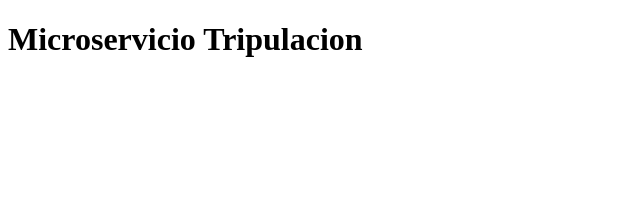
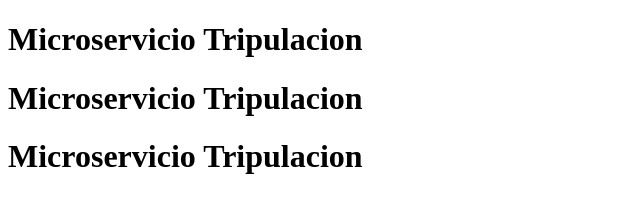
Before and after one commit to Licethd/finalTesting, a website: page html/index.html in a window 1280 px wide. Shown: the whole page, without its empty margins (0-640 px from the left). Drawn offline with Linux system fonts and the light colour scheme.

Commit message:
prueba staying

```diff
--- a/html/index.html
+++ b/html/index.html
@@ -10,5 +10,7 @@
 	</head>
 	<body>
 		<h1>Microservicio Tripulacion</h1>
+		<h1>Microservicio Tripulacion</h1>
+		<h1>Microservicio Tripulacion</h1>
 	</body>
 </html>
```
Also changed, not shown: .github/workflows/staging.yml.
